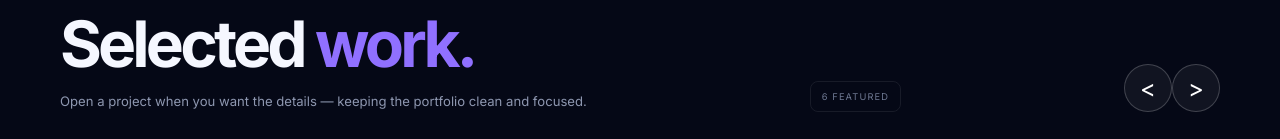
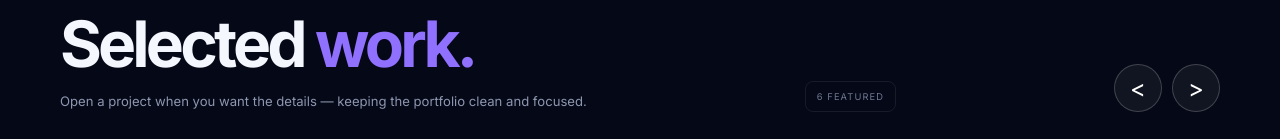
Before and after one commit to bushrabuchi/bushra_portfolio, an Angular app: page / in a window 1280 px wide. Both pictures are taken after a click on the button "Projects". Shown: the part 215-354 px from the top of the page. Built offline with nearby package versions, Linux system fonts and the light colour scheme.

Commit message:
cahnges in display

```diff
--- a/src/app/components/projects/projects.component.scss
+++ b/src/app/components/projects/projects.component.scss
@@ -46,6 +46,12 @@
   display: grid;
   grid-template-columns: repeat(4, 1fr);
   gap: 13px;
+}
+.slider-btns {
+  display: flex;
+  align-items: center;
+  gap: 10px;
+  flex-shrink: 0;
 }
 .slider-btn {
   flex-shrink: 0;
```
